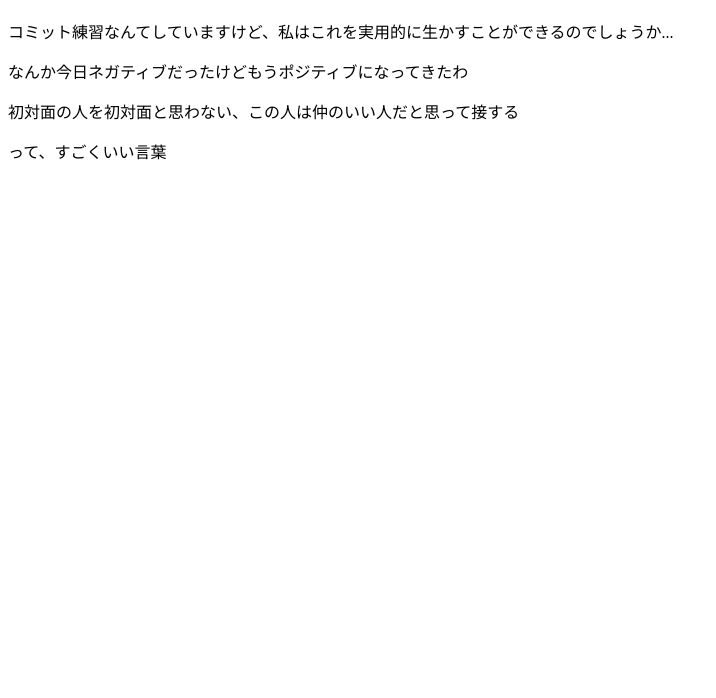
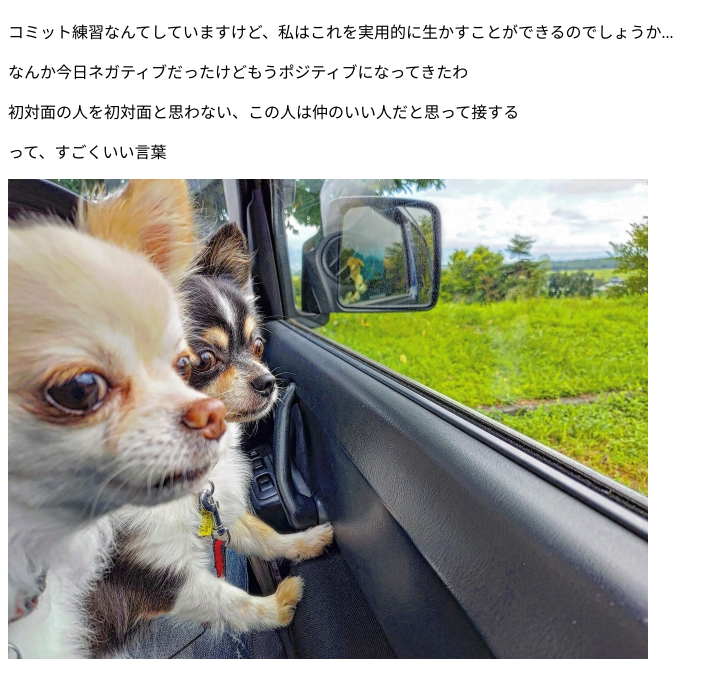
Before and after one commit to motoka0707/second-git, a plain HTML site: page index.html in a window 1280 px wide. Shown: the part 70-768 px from the top of the page, without its empty margins (0-716 px from the left). Drawn offline with Linux system fonts and the light colour scheme.

Commit message:
dog_photo

```diff
--- a/index.html
+++ b/index.html
@@ -11,6 +11,7 @@
 <p>なんか今日ネガティブだったけどもうポジティブになってきたわ</p>
 <p>初対面の人を初対面と思わない、この人は仲のいい人だと思って接する</p>
 <p>って、すごくいい言葉</p>
+<img src="24808548_s.jpg" alt="dog.photo">
 </body>
 
 </html>
```
Also changed, not shown: 24808548_s.jpg (added).
